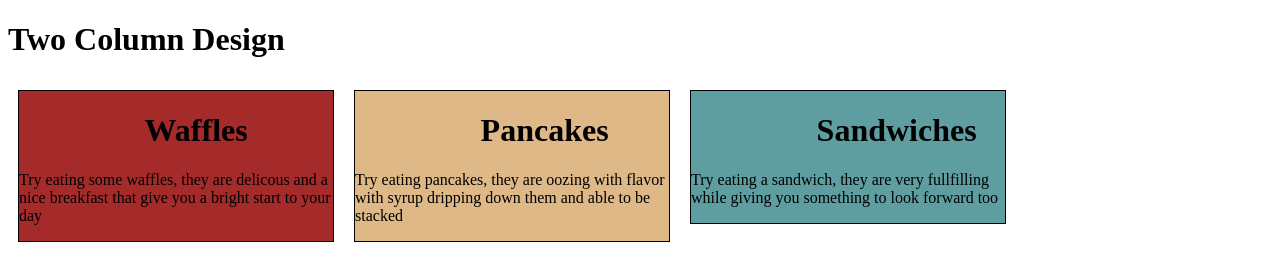
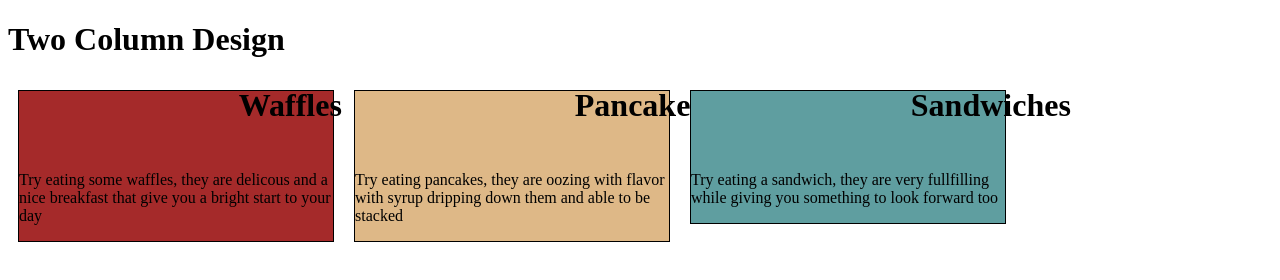
Before and after one commit to OverlordsIII/WebDevAssignment1, a plain HTML site: page index.html in a window 1280 px wide. Drawn offline with Linux system fonts and the light colour scheme.

Commit message:
Put in Right Corner

```diff
--- a/css/menu.css
+++ b/css/menu.css
@@ -33,13 +33,15 @@
 #WaffleHeader {
   position: relative;
   width: 25%;
-  left: 40%;
+  top: -25px;
+  left: 70%;
 }
 
 #PancakeHeader {
   position: relative;
   width: 25%;
-  left: 40%;
+  top: -25px;
+  left: 70%;
 }
 
 #PancakeContent {
@@ -49,7 +51,8 @@
 #SandwichHeader {
   position: relative;
   width: 25%;
-  left: 40%;
+  top: -25px;
+  left: 70%;
 }
 
 @media (min-width: 768px) and (max-width: 961px) {
```
